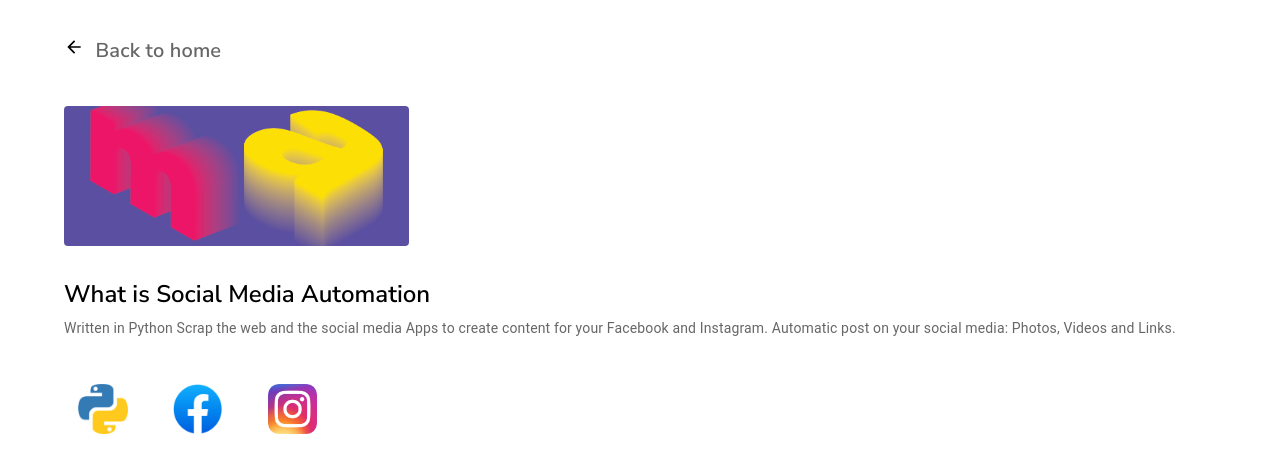
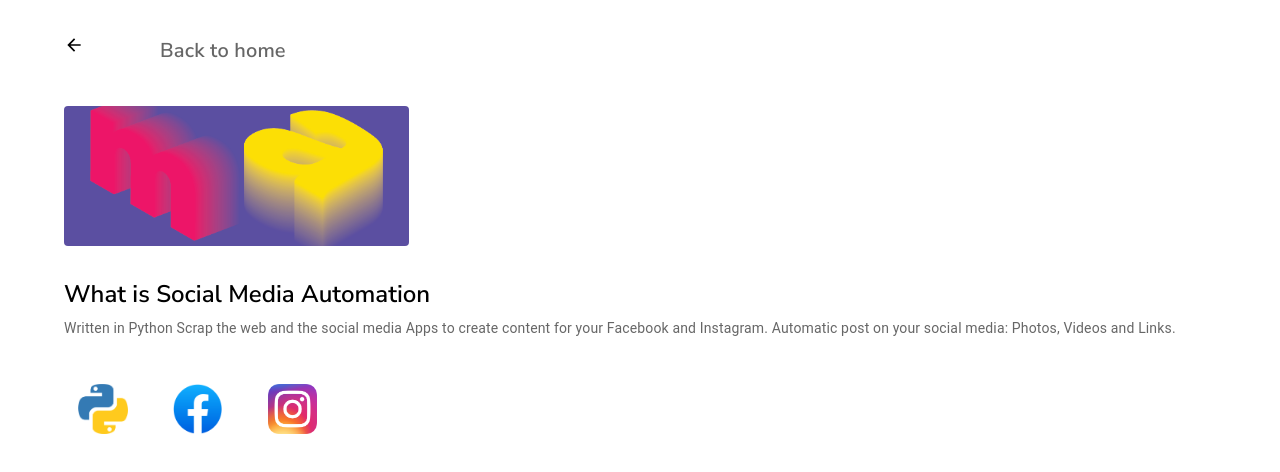
Before and after one commit to gsigor84/portfolio, a Next.js app: page /inlink/sma in a window 1280 px wide. Shown: the top 472 px of the page. Built offline with nearby package versions, Linux system fonts and the light colour scheme.

Commit message:
descriptive message

```diff
--- a/components/WorksModule.js
+++ b/components/WorksModule.js
@@ -19,13 +19,16 @@ export default function worksModule({title,description,icons,slides,logo,link})
 <Grid container  spacing={4}  sx={{paddingTop:'3%'}}>
 
 <Grid item xs={12} md={12}  >
-      <Grid style={{textAlign: 'center',display: 'inline-block'}}>
+
+<Grid container  >
+<Grid item xs={1} md={1}  >
       <ArrowBackIcon sx={{ fontSize: 20 }} color="text.secondary" />
       </Grid>
-    <Grid  style={{display: 'inline-block',paddingLeft:'1%'}}>
+      <Grid item xs={11} md={11}  >
       <Typography color="text.secondary"  variant="h6" gutterBottom component="div" sx={{fontFamily: 'Nunito Sans', fontWeight: '600'}} >
 <Link href="/" >Back to home </Link>
 </Typography>
+</Grid>
 </Grid>
 </Grid>
 
@@ -68,9 +71,9 @@ return(
 })}
 </Grid>
 
-<Grid container sx={{padding:'2%'}} >
+<Grid container  >
 
-
+<Grid item  sx={{padding:'8%'}}>
 <SimpleImageSlider
         width={800}
         height={800}
@@ -79,7 +82,7 @@ return(
         showNavs={true}
 
       />
-
+  </Grid>
 </Grid>
 
 </Grid>
--- a/styles/globals.css
+++ b/styles/globals.css
@@ -47,10 +47,3 @@ a {
 * {
   box-sizing: border-box;
 }
-
-@media (min-width:480px){
-
-  .rsis {
-    width: 100px;
-  }
-}
```
